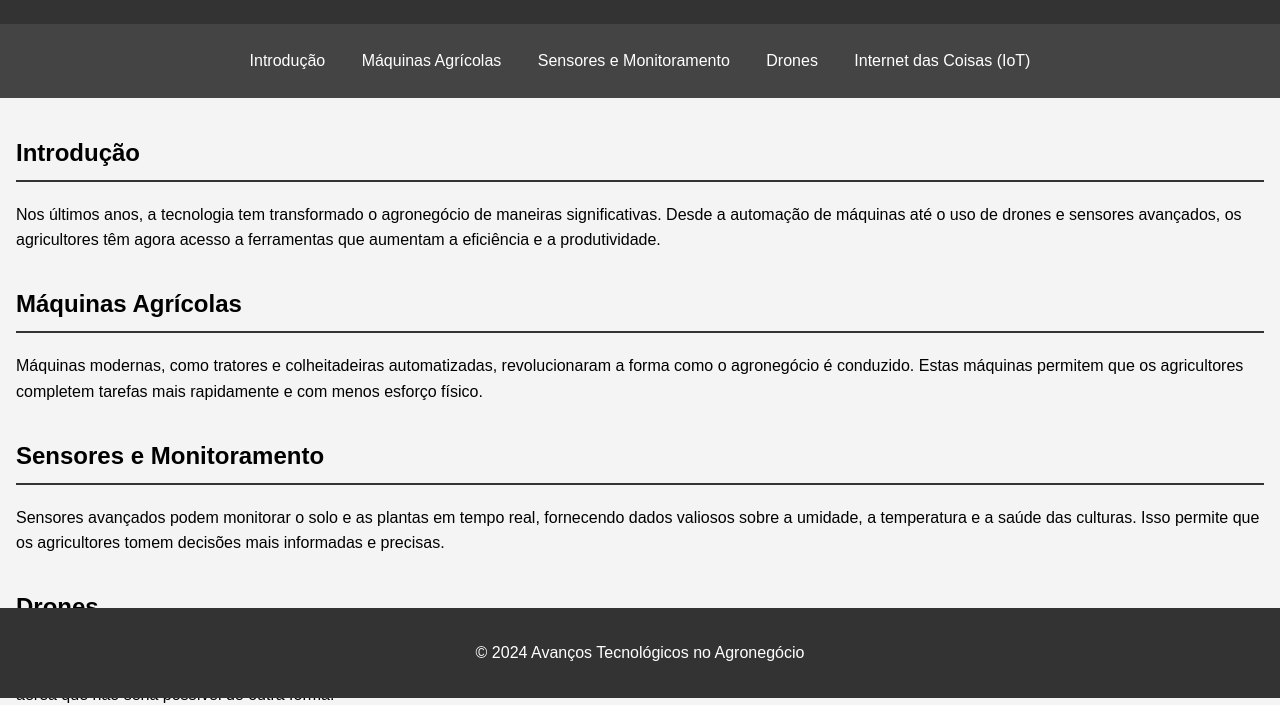
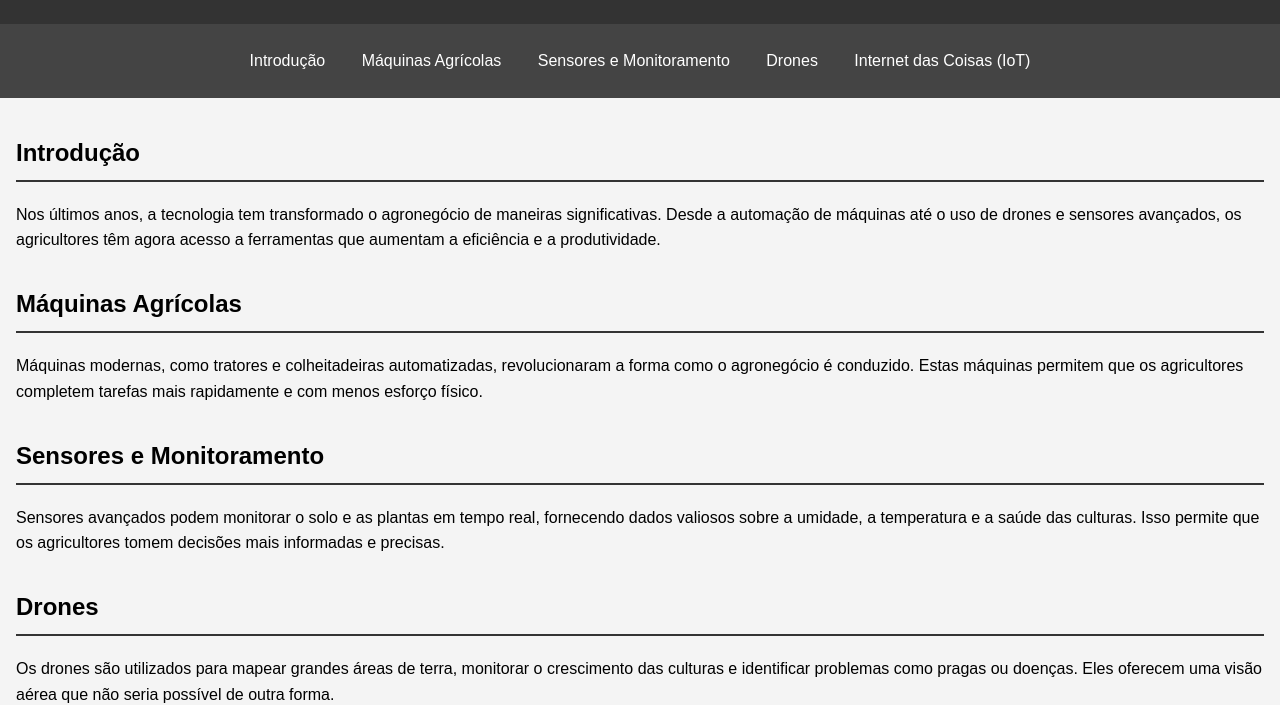
Before and after one commit to vihoriavas/projeto-do-agrinho, a plain HTML site: page index.html in a window 1280 px wide. Shown: the part 102-807 px from the top of the page. Drawn offline with Linux system fonts and the light colour scheme.

Commit message:
Update index.html

```diff
--- a/index.html
+++ b/index.html
@@ -41,8 +41,5 @@
             <p>A Internet das Coisas (IoT) conecta diversos dispositivos e sensores, permitindo uma gestão integrada e inteligente das operações agrícolas. Isso inclui a automação da irrigação, o monitoramento de equipamentos e a coleta de dados em tempo real.</p>
         </section>
     </main>
-    <footer>
-        <p>&copy; 2024 Avanços Tecnológicos no Agronegócio</p>
-    </footer>
 </body>
 </html>
```
